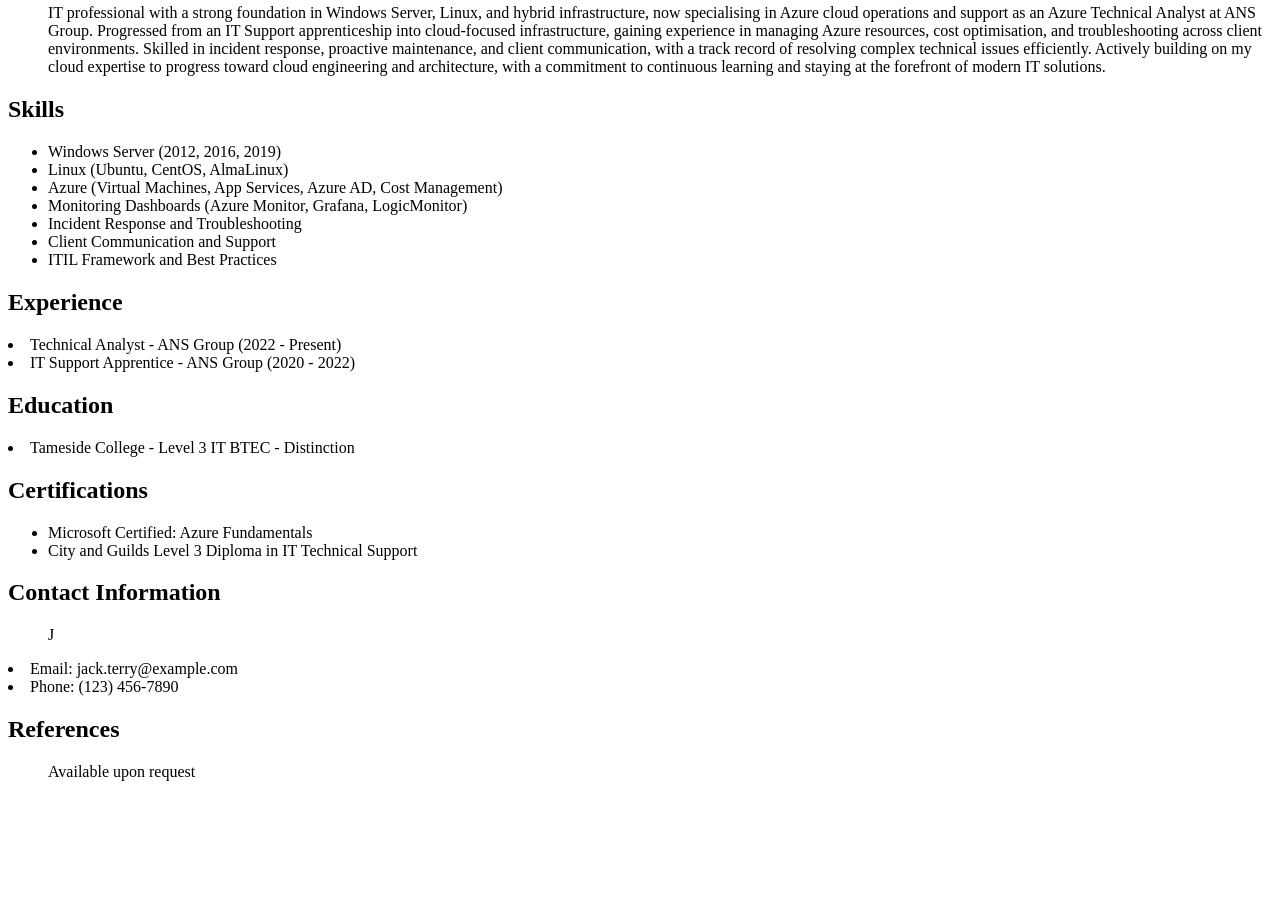
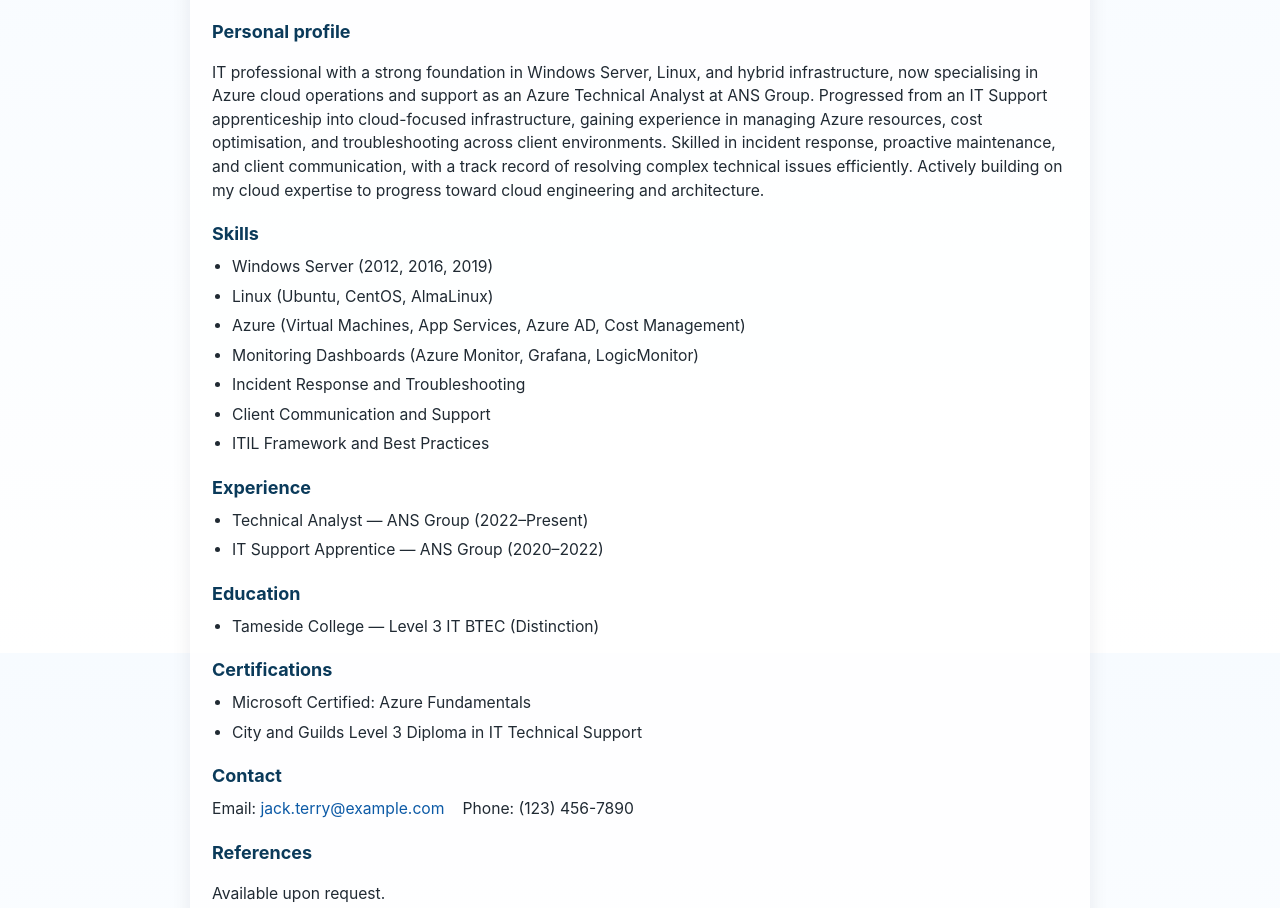
Before and after one commit to j4ckt3rry/cv-website, a plain HTML site: page index.html in a window 1280 px wide. Shown: the part 147-1055 px from the top of the page. Before the commit the page ends 944 px from the top, so only its background shows below. Drawn offline with Linux system fonts and the light colour scheme.

Commit message:
https://j4ckt3rry.github.io/cv-website/

```diff
--- /dev/null
+++ b/cvsite.css
@@ -0,0 +1,61 @@
+/* Basic reset */
+* { box-sizing: border-box; }
+html,body{ height:100%; }
+body{
+	margin:0;
+	font-family: -apple-system, BlinkMacSystemFont, "Segoe UI", Roboto, "Helvetica Neue", Arial;
+	line-height:1.5;
+	color:#0f1720; /* soft black */
+	background: linear-gradient(180deg,#f7fbff 0%, #ffffff 100%);
+	-webkit-font-smoothing:antialiased;
+	-moz-osx-font-smoothing:grayscale;
+}
+
+/* Page container */
+.container{
+	max-width:900px;
+	margin:32px auto;
+	padding:28px 22px;
+	background:rgba(255,255,255,0.85);
+	border-radius:10px;
+	box-shadow:0 6px 20px rgba(15,23,32,0.08);
+}
+
+/* Headings */
+h1{ font-size:2rem; margin:0 0 8px; color:#06203a; }
+h2{ font-size:1.125rem; margin:18px 0 8px; color:#0a3a5a; }
+
+/* Paragraphs and lists */
+p, li, ul{ font-size:0.98rem; color:#202a33; }
+ul{ padding-left:1.25rem; margin:8px 0 16px; }
+li{ margin:6px 0; }
+
+/* Small visual tweaks for the top section */
+.lead{ margin-bottom:12px; color:#314a5a; }
+
+/* Inline contact/info list style */
+.contact-list{ list-style:none; padding:0; display:flex; gap:18px; flex-wrap:wrap; }
+.contact-list li{ margin:0; }
+
+/* Make content readable on small screens */
+@media (max-width:520px){
+	.container{ margin:18px; padding:18px; }
+	h1{ font-size:1.5rem }
+}
+
+/* Helpful defaults for links and buttons */
+a{ color:#0c5aa6; text-decoration:none; }
+a:hover{ text-decoration:underline; }
+
+/* Print-friendly rules */
+@media print{
+	body{ background:#fff }
+	.container{ box-shadow:none; border-radius:0 }
+}
+
+/* Small utility spacing */
+.mb-8{ margin-bottom:8px }
+.mt-8{ margin-top:8px }
+
+/* Accessible focus styles */
+:focus{ outline:3px solid rgba(12,90,166,0.15); outline-offset:2px }
--- a/index.html
+++ b/index.html
@@ -1,8 +1,28 @@
-<h1>My CV </h1>
-<P> This page has been created to show my CV, following the Cloud Engineer challenge</P>
-<h2>Personal Information</h2>
-<ul>IT professional with a strong foundation in Windows Server, Linux, and hybrid infrastructure, now specialising in Azure cloud operations and support as an Azure Technical Analyst at ANS Group. Progressed from an IT Support apprenticeship into cloud-focused infrastructure, gaining experience in managing Azure resources, cost optimisation, and troubleshooting across client environments. Skilled in incident response, proactive maintenance, and client communication, with a track record of resolving complex technical issues efficiently. Actively building on my cloud expertise to progress toward cloud engineering and architecture, with a commitment to continuous learning and staying at the forefront of modern IT solutions.</ul>
-<h2>Skills</h2>
+<!doctype html>
+<html lang="en">
+	<head>
+		<meta charset="utf-8" />
+		<meta name="viewport" content="width=device-width,initial-scale=1" />
+		<title>Jack Terry — CV</title>
+		<link rel="stylesheet" href="/cvsite.css">
+	</head>
+	<body>
+		<div class="container">
+			<header>
+				<h1>Jack Terry</h1>
+				<p class="lead">IT professional specialising in Azure cloud operations and hybrid infrastructure.</p>
+			</header>
+
+			<main>
+				<section aria-labelledby="personal-info">
+					<h2 id="personal-info">Personal profile</h2>
+					<p>
+						IT professional with a strong foundation in Windows Server, Linux, and hybrid infrastructure, now specialising in Azure cloud operations and support as an Azure Technical Analyst at ANS Group. Progressed from an IT Support apprenticeship into cloud-focused infrastructure, gaining experience in managing Azure resources, cost optimisation, and troubleshooting across client environments. Skilled in incident response, proactive maintenance, and client communication, with a track record of resolving complex technical issues efficiently. Actively building on my cloud expertise to progress toward cloud engineering and architecture.
+					</p>
+				</section>
+
+				<section aria-labelledby="skills">
+					<h2 id="skills">Skills</h2>
 					<ul>
 						<li>Windows Server (2012, 2016, 2019)</li>
 						<li>Linux (Ubuntu, CentOS, AlmaLinux)</li>
@@ -12,21 +32,48 @@
 						<li>Client Communication and Support</li>
 						<li>ITIL Framework and Best Practices</li>
 					</ul>
-<h2>Experience</h2>
-<li>Technical Analyst - ANS Group (2022 - Present)</li>
-<li>IT Support Apprentice - ANS Group (2020 - 2022)</li>
-<h2>Education</h2>
-<li>Tameside College - Level 3 IT BTEC - Distinction</li>
+				</section>
+
+				<section aria-labelledby="experience">
+					<h2 id="experience">Experience</h2>
+					<ul>
+						<li>Technical Analyst — ANS Group (2022–Present)</li>
+						<li>IT Support Apprentice — ANS Group (2020–2022)</li>
 					</ul>
-<h2>Certifications</h2>
+				</section>
+
+				<section aria-labelledby="education">
+					<h2 id="education">Education</h2>
+					<ul>
+						<li>Tameside College — Level 3 IT BTEC (Distinction)</li>
+					</ul>
+				</section>
+
+				<section aria-labelledby="certifications">
+					<h2 id="certifications">Certifications</h2>
 					<ul>
 						<li>Microsoft Certified: Azure Fundamentals</li>
 						<li>City and Guilds Level 3 Diploma in IT Technical Support</li>
 					</ul>
-<h2>Contact Information</h2>
-<ul>J</ul>
-<li>Email: jack.terry@example.com</li>
+				</section>
+
+				<section aria-labelledby="contact">
+					<h2 id="contact">Contact</h2>
+					<ul class="contact-list">
+						<li>Email: <a href="mailto:jack.terry@example.com">jack.terry@example.com</a></li>
 						<li>Phone: (123) 456-7890</li>
 					</ul>
-<h2>References</h2>
-<ul>Available upon request</ul>
+				</section>
+
+				<section aria-labelledby="references">
+					<h2 id="references">References</h2>
+					<p>Available upon request.</p>
+				</section>
+			</main>
+
+			<footer class="mt-8">
+				<small>Last updated: Oct 2025</small>
+			</footer>
+		</div>
+	</body>
+</html>
```
Lines whose indentation alone changed are shown as unchanged.
